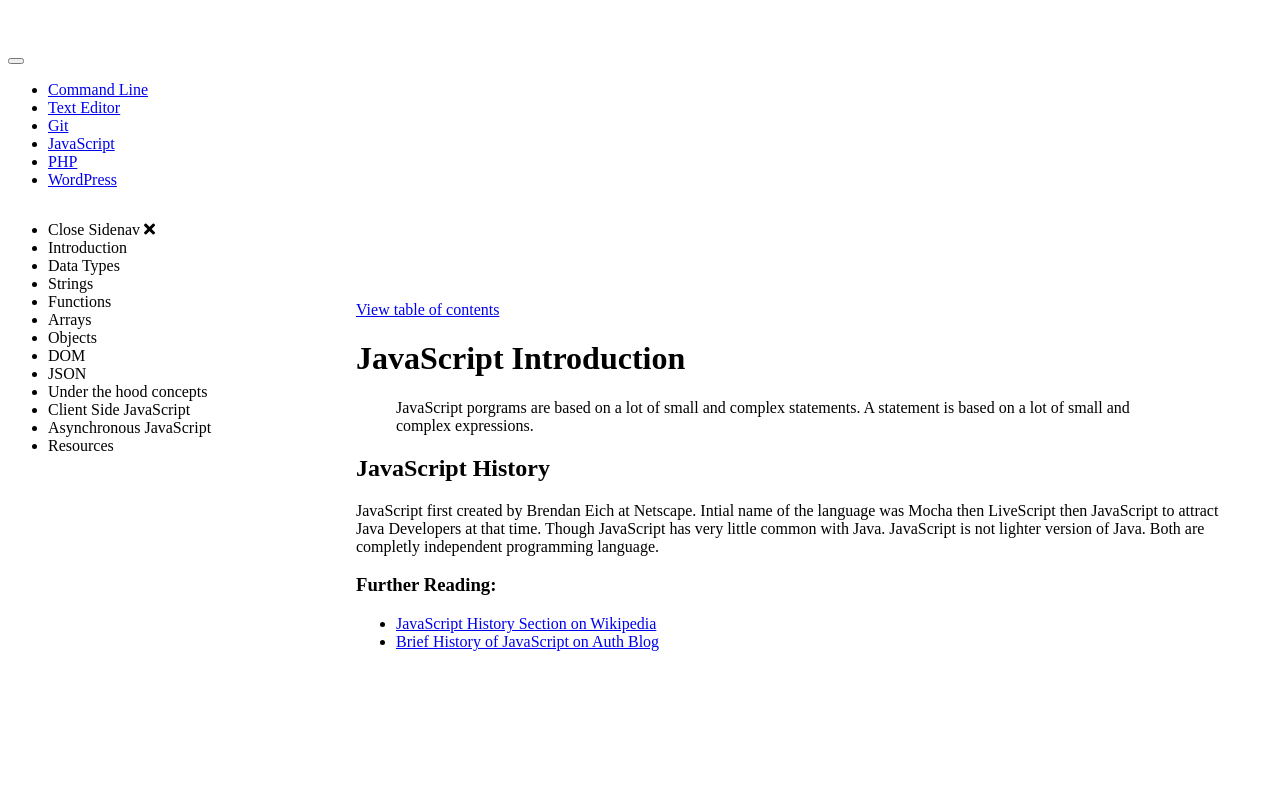
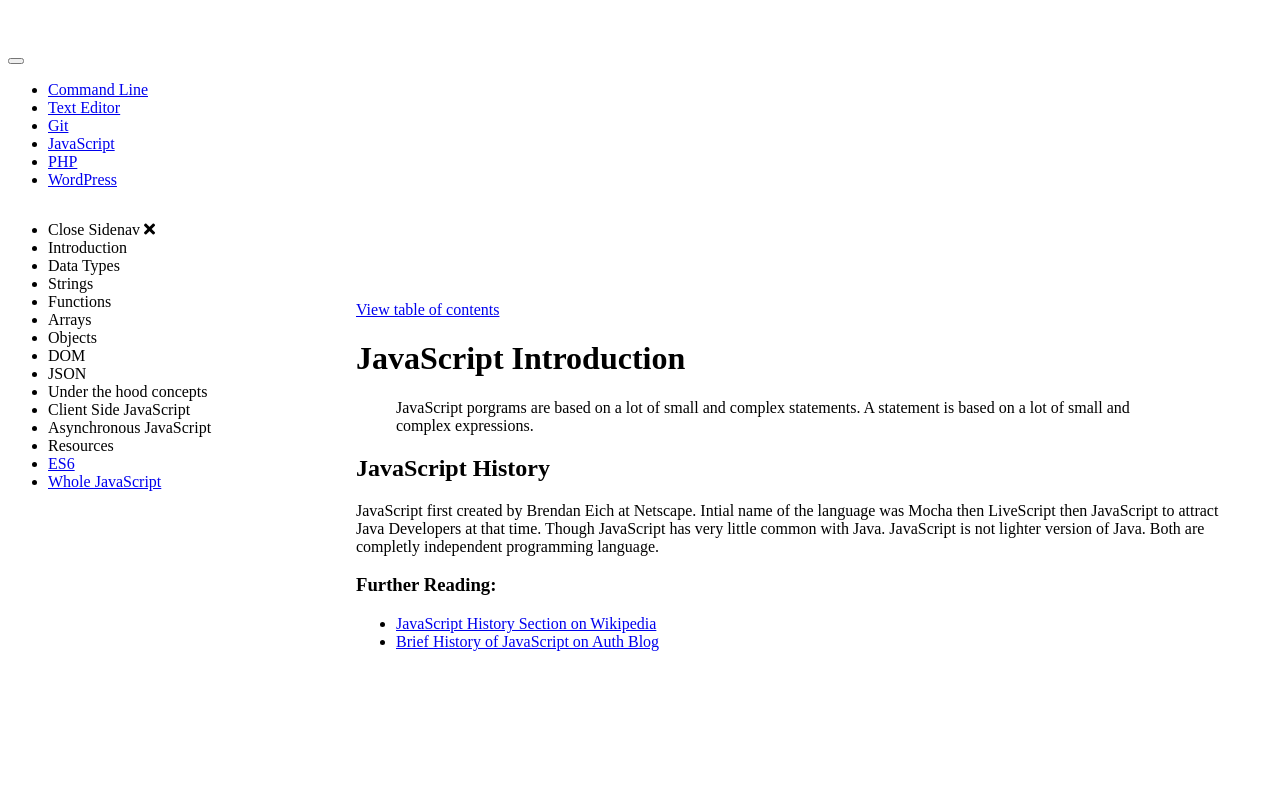
Before and after one commit to richtech9/learn-rich, a Vue app: page /javascript in a window 1280 px wide. Shown: the top 800 px of the page. Built offline with nearby package versions, Linux system fonts and the light colour scheme; a small style sheet from the web is missing.

Commit message:
Add es6 link to sidenav

```diff
--- a/src/modules/javascript/views/JavaScript.vue
+++ b/src/modules/javascript/views/JavaScript.vue
@@ -40,6 +40,12 @@
         <li
           @click="selectedComponent = 'Resources'"
           :class="{active: selectedComponent === 'Resources'}">Resources</li>
+        <li>
+          <router-link :to="{ name: 'ES6' }">ES6</router-link>
+        </li>
+        <li>
+          <router-link :to="{ name: 'WholeJavaScript' }">Whole JavaScript</router-link>
+        </li>
       </ul>
     </aside>
     <main>
--- a/src/scss/components/_c-sidenav.scss
+++ b/src/scss/components/_c-sidenav.scss
@@ -37,6 +37,16 @@
     color: #000;
     background-color: #e0e0e0;
   }
+
+  li a {
+    display: block;
+    text-decoration: none;
+
+    &:hover,
+    &:focus {
+      text-decoration: none;
+    }
+  }
 }
 
 .o-toggle-sidenav {
```
